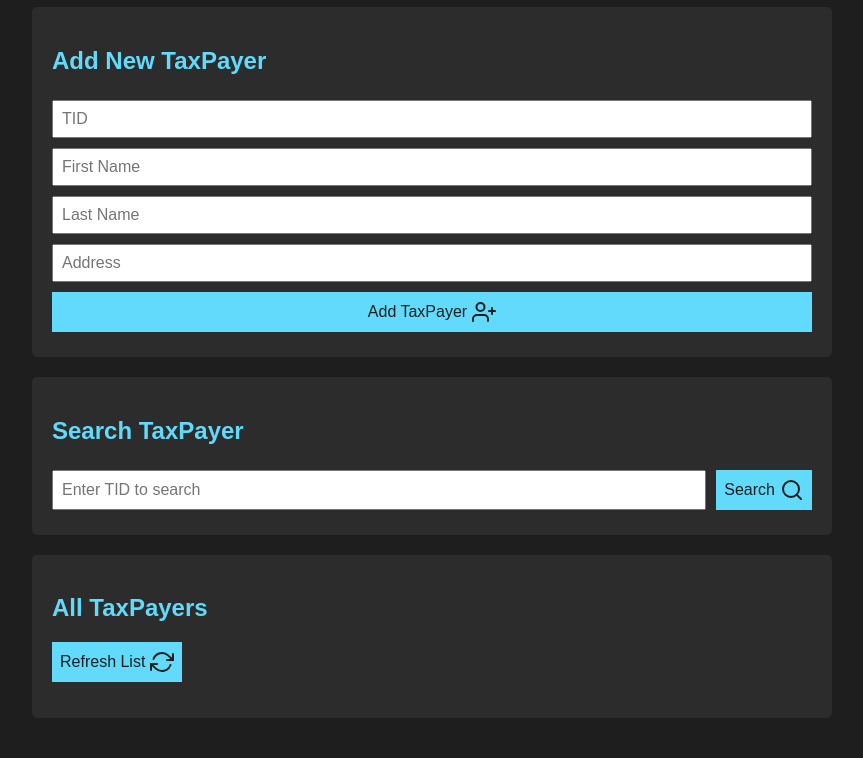
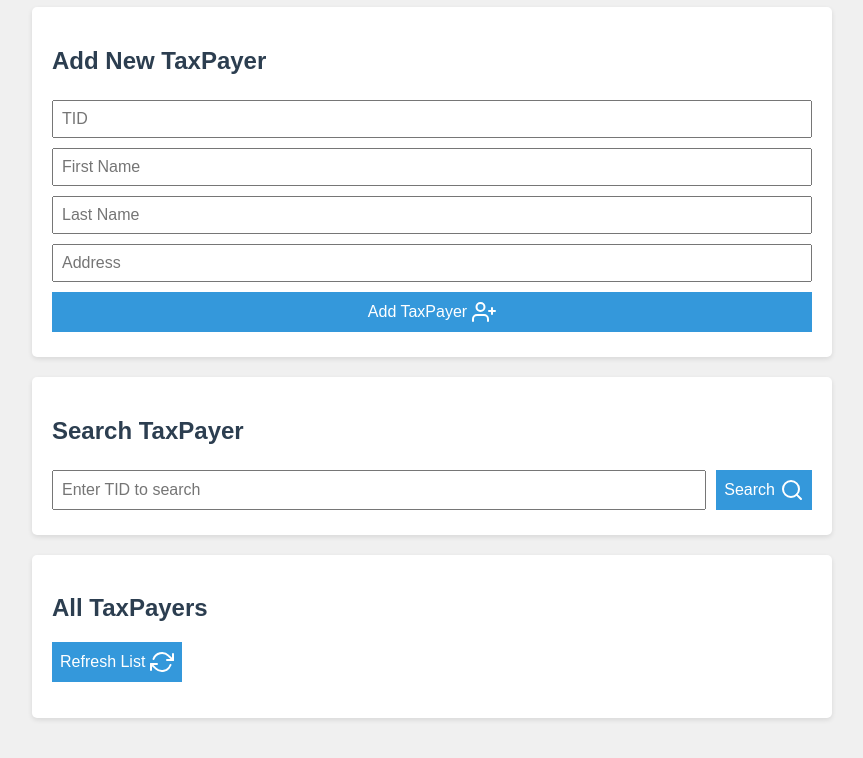
Before and after one commit to Caffeine-Gallery/taxtrackr-0192b44c85c3, a website built with Vite: page frontend/index.html in a window 1280 px wide. Shown: the part 93-851 px from the top of the page, without its empty margins (208-1071 px from the left). Built offline with nearby package versions, Linux system fonts and the light colour scheme; what @dfinity/agent would draw is missing.

Commit message:
0192b44e-a8f3-7ddf-bf81-874873864e19

```diff
--- a/frontend/index.css
+++ b/frontend/index.css
@@ -1,7 +1,7 @@
 body {
   font-family: Arial, sans-serif;
-  background-color: #1e1e1e;
-  color: #ffffff;
+  background-color: #f0f0f0;
+  color: #333333;
   margin: 0;
   padding: 0;
 }
@@ -13,7 +13,7 @@ body {
 }
 
 h1, h2 {
-  color: #61dafb;
+  color: #2c3e50;
 }
 
 input, button {
@@ -23,8 +23,8 @@ input, button {
 }
 
 button {
-  background-color: #61dafb;
-  color: #1e1e1e;
+  background-color: #3498db;
+  color: #ffffff;
   border: none;
   cursor: pointer;
   display: flex;
@@ -33,7 +33,7 @@ button {
 }
 
 button:hover {
-  background-color: #4fa8d5;
+  background-color: #2980b9;
 }
 
 button svg {
@@ -41,10 +41,11 @@ button svg {
 }
 
 .form-container, .search-container, .list-container {
-  background-color: #2c2c2c;
+  background-color: #ffffff;
   padding: 20px;
   margin-bottom: 20px;
   border-radius: 5px;
+  box-shadow: 0 2px 5px rgba(0, 0, 0, 0.1);
 }
 
 #addTaxPayerForm {
@@ -67,7 +68,7 @@ button svg {
 }
 
 #taxPayerList li {
-  background-color: #3c3c3c;
+  background-color: #ecf0f1;
   margin: 5px 0;
   padding: 10px;
   border-radius: 3px;
@@ -80,7 +81,7 @@ button svg {
   left: 0;
   width: 100%;
   height: 100%;
-  background-color: rgba(0, 0, 0, 0.5);
+  background-color: rgba(255, 255, 255, 0.7);
   justify-content: center;
   align-items: center;
   z-index: 1000;
@@ -90,6 +91,7 @@ button svg {
   width: 50px;
   height: 50px;
   animation: spin 1s linear infinite;
+  color: #3498db;
 }
 
 @keyframes spin {
```
